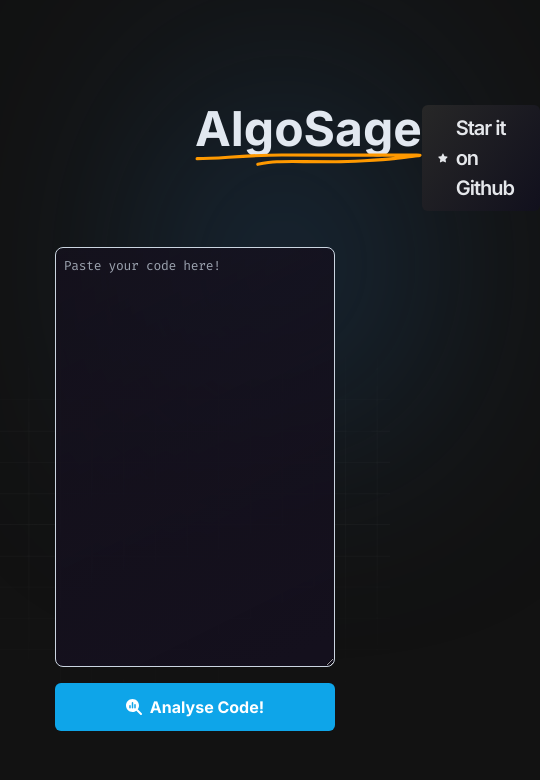
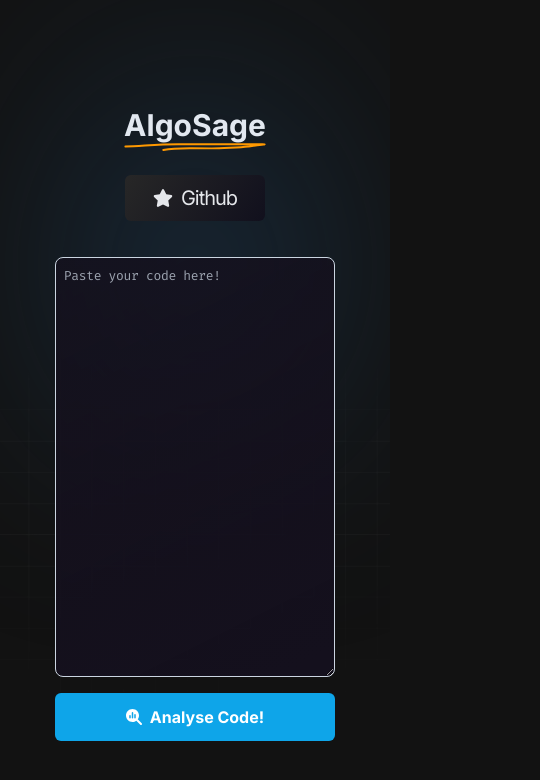
Before and after one commit to ankiiisharma/AlgoSage, a React (Vite) app: page / in a window 390 px wide. Shown: the top 780 px of the page, 540 px wide, since content can reach past the window. Built offline with nearby package versions, Linux system fonts and the light colour scheme.

Commit message:
mobile screen added

```diff
--- a/src/App.tsx
+++ b/src/App.tsx
@@ -8,7 +8,7 @@ import { Analytics } from "@vercel/analytics/react";
 const App = () => {
   return (
     <>
-      <div className="min-h-screen text-white flex items-center justify-center flex-col">
+      <div className="min-h-screen w-full overflow-hidden text-white flex items-center justify-center flex-col">
         <Header />
         <CodeInput />
         {/* <Footer /> */}
--- a/src/components/Header.tsx
+++ b/src/components/Header.tsx
@@ -6,22 +6,21 @@ import { Link } from "react-router-dom";
 const Header = () => {
   return (
     <>
-      <div className="w-full flex flex-row px-[230px] justify-between ">
+      <div className="w-[100%] flex flex-col px-[230px] justify-between items-center lg:flex-row">
         <div className="flex flex-col">
           <Link to={"/"}>
-            <h1 className="text-5xl font-bold text-slate-200 hover:text-sky-300 duration-400 cursor-pointer">
+            <h1 className="text-3xl font-bold text-slate-200 hover:text-sky-300 duration-400 cursor-pointer mt-3">
               AlgoSage
             </h1>
           </Link>
-          <img src={undeline} className="items-center" width={250} />
+          <img src={undeline} className="items-center" width={150} />
         </div>
 
         <Link to={`https://github.com/ankiiisharma/AlgoSage`}>
-          <div className="flex flex-row justify-center items-center">
-            <h1 className="flex items-center text-gray-200 text-[20px] bg-grad01-gradient px-4 py-2 rounded-md  font-semibold tracking-tighter hover:text-white cursor-pointer">
-              {" "}
+          <div className="flex justify-center items-center">
+            <h1 className="flex flex-row items-center text-gray-200 text-[20px] bg-grad01-gradient px-7 py-2 rounded-md  font-normal tracking-tighter hover:text-white cursor-pointer mt-6 lg:mt-0">
               {<FaStar size={20} className="mr-2 hover:text-yellow-500" />}
-              Star it on Github{" "}
+              Github
             </h1>
           </div>
         </Link>
```
